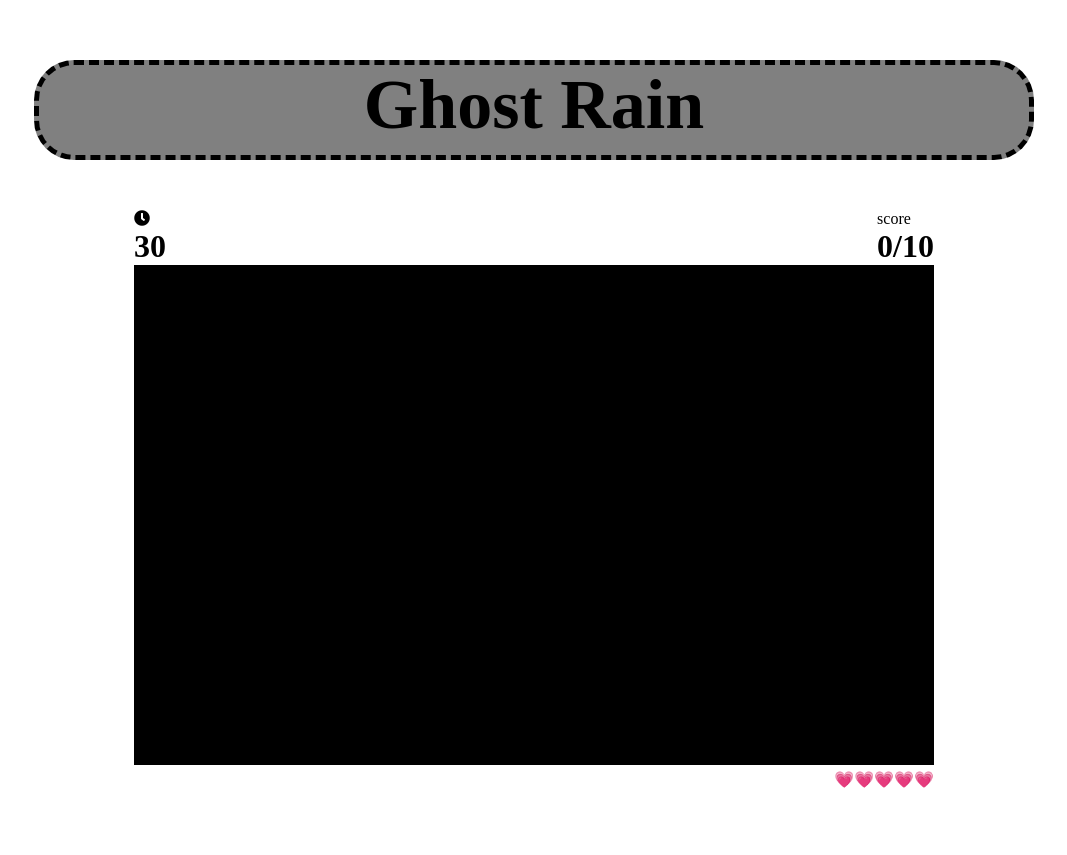
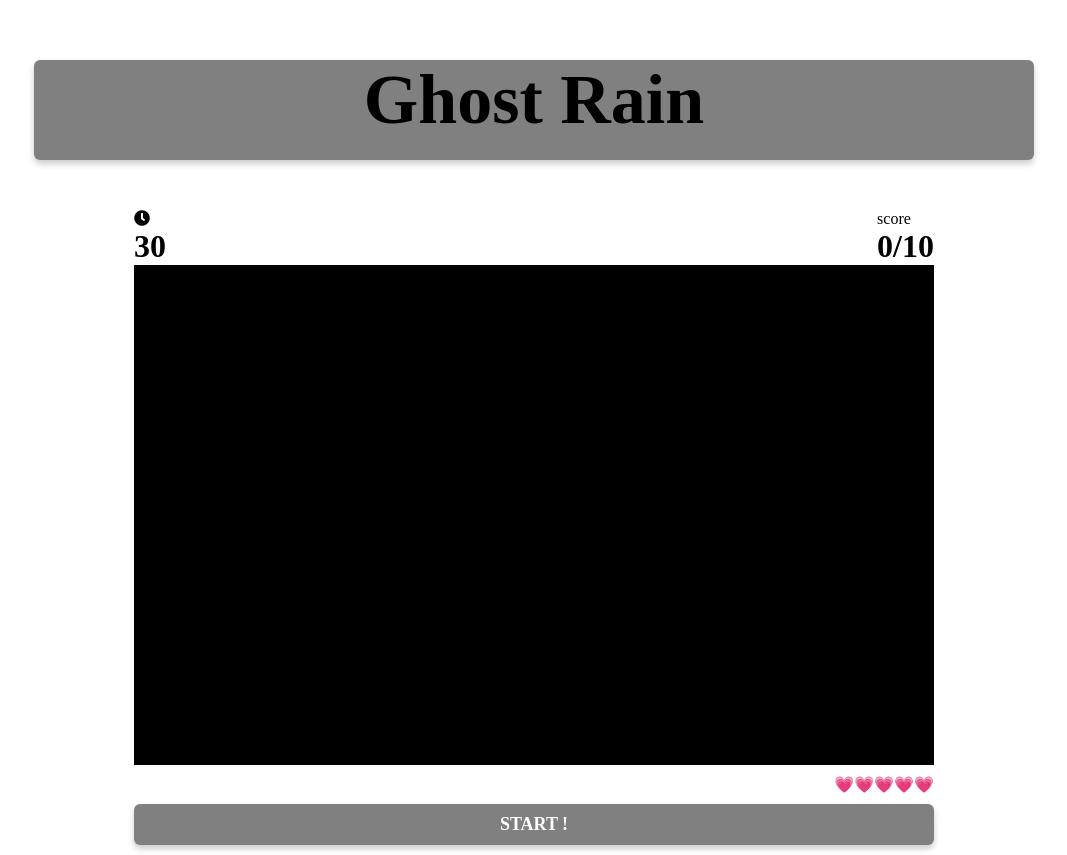
Before and after one commit to Cheeze-Man/ghost-rain, a plain HTML site: page index.html in a window 1280 px wide. Shown: the part 140-995 px from the top of the page, without its empty margins (106-1173 px from the left). Before the commit the page ends 937 px from the top, so only its background shows below. Drawn offline with Linux system fonts and the light colour scheme.

Commit message:
Create UI

```diff
--- a/index.html
+++ b/index.html
@@ -26,6 +26,6 @@
       <span id="hero"></span>
     </div>
     <div id="life">💗💗💗💗💗</div>
-    <div id="start-btn"></div>
+    <div id="start-btn">START !</div>
   </body>
 </html>
--- a/style.css
+++ b/style.css
@@ -12,8 +12,9 @@ body {
   width: 100%;
   height: 100px;
   background-color: gray;
-  border-radius: 40px;
-  border: dashed 5px black;
+  border: none;
+  border-radius: 6px;
+  box-shadow: 0 4px 6px rgba(0, 0, 0, 0.2);
   color: black;
   font-size: 70px;
   font-weight: 600;
@@ -50,7 +51,29 @@ body {
 
 #life {
   width: 80%;
-  margin: 5px auto;
+  margin: 10px auto;
   display: flex;
   justify-content: flex-end;
 }
+
+#start-btn {
+  width: 80%;
+  margin: 10px auto;
+  padding: 10px 20px;
+  background-color: gray;
+  color: #ffffff;
+  border: none;
+  border-radius: 6px;
+  box-shadow: 0 4px 6px rgba(0, 0, 0, 0.2);
+  text-align: center;
+  font-size: 18px;
+  font-weight: bold;
+  transition: all 0.3s ease;
+  cursor: pointer;
+}
+
+#start-btn:hover {
+  background-color: blue;
+  box-shadow: 0 6px 8px rgba(0, 0, 0, 0.2);
+  transform: translateY(-2px);
+}
```
